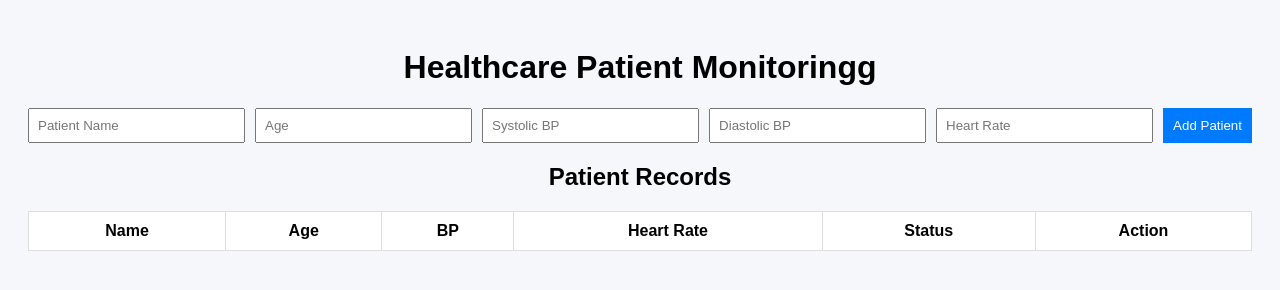
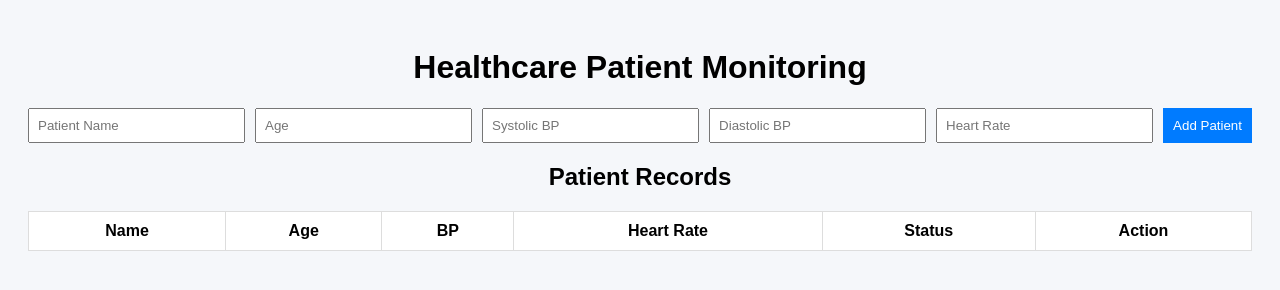
Before and after one commit to karlozk/healthcare-patient-monitoring, a plain HTML site: page index.html in a window 1280 px wide. Drawn offline with Linux system fonts and the light colour scheme.

```diff
--- a/index.html
+++ b/index.html
@@ -2,12 +2,12 @@
 <html lang="en">
 <head>
   <meta charset="UTF-8">
-  <title>Healthcare Patient Monitoringgggg Hina</title>
+  <title>Healthcare Patient Monitoring</title>
   <link rel="stylesheet" href="css/style.css">
 </head>
 <body>
 
-<h1>Healthcare Patient Monitoringg</h1>
+<h1>Healthcare Patient Monitoring</h1>
 
 <div class="form-container">
   <input type="text" id="name" placeholder="Patient Name">
```
